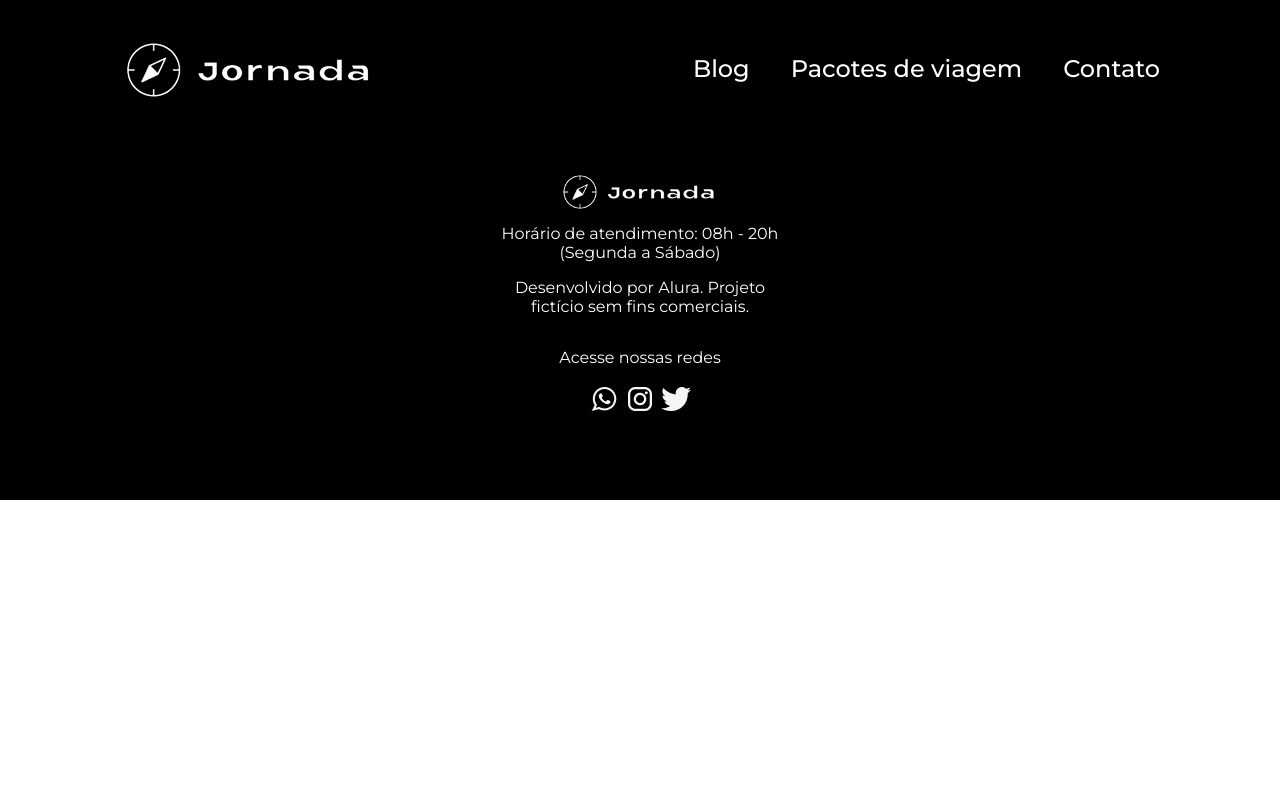
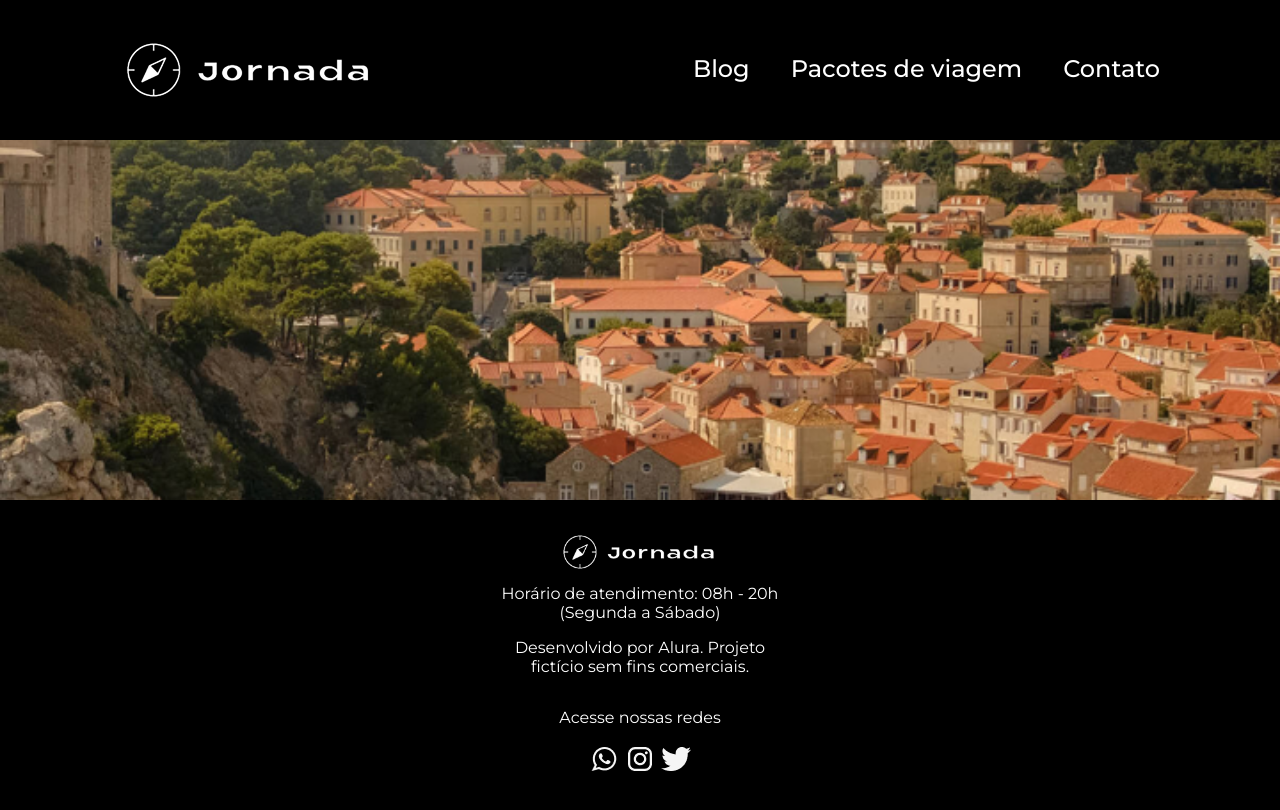
Before and after one commit to lucasfreire-dev/jornada-viagens, a plain HTML site: page index.html in a window 1280 px wide. Drawn offline with Linux system fonts and the light colour scheme.

Commit message:
Adiciona imagem de fundo acima do footer

```diff
--- a/css/footer.css
+++ b/css/footer.css
@@ -2,6 +2,14 @@ footer .logo-footer{
     width: 162px;
     height: 40px;
     margin-top: 32px;
+}
+.img-footer{
+    background-image: url(../img/bg-footer-city-mobile.jpg);
+    background-position: center;
+    background-size: cover;
+    width: 100%;
+    height: 360px;
+    margin-bottom: 0;
 }
 
 footer{
--- a/index.html
+++ b/index.html
@@ -226,13 +226,17 @@
 
       </article>
     </section> -->
+    <section class="img-footer" title="Cidade na beira de um mar"></section>
     <footer>
-      <img class="logo-footer"
+      <article class="footer-info">
+        <img class="logo-footer"
         src="img/bussola-texto-jornada-branca.png"
         alt="Logo Jornada Viagens na cor branca"
       />
       <p>Horário de atendimento: 08h - 20h (Segunda a Sábado)</p>
       <p>Desenvolvido por Alura. Projeto fictício sem fins comerciais.</p>
+      </article>
+
       <article class="social-network">
         <p>Acesse nossas redes</p>
         <div class="icon-social">
```
Also changed, not shown: img/bg-footer-city-desktop.jpg (added), img/bg-footer-city-mobile.jpg (added).
